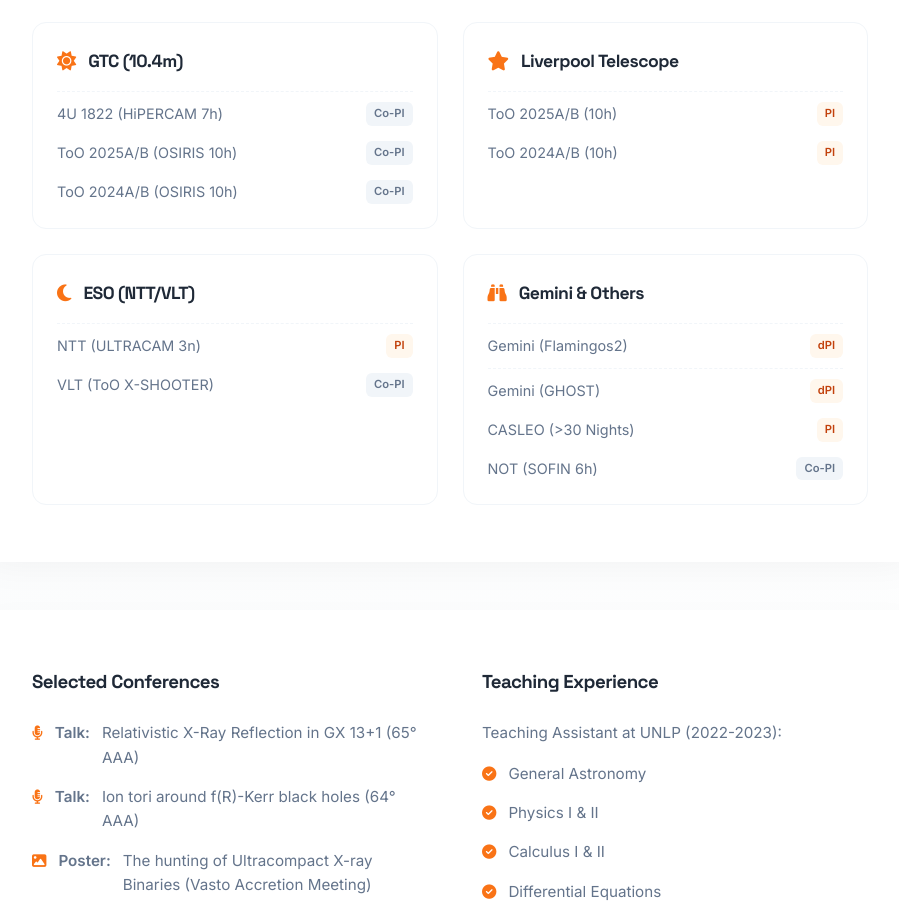
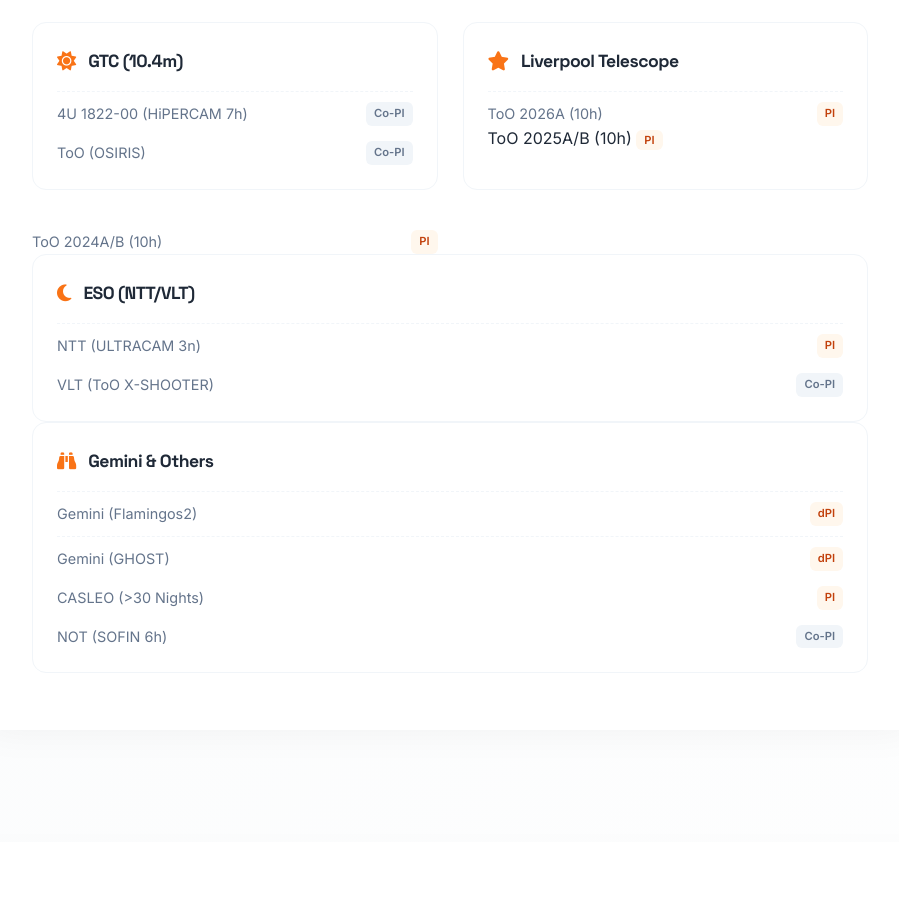
Before and after one commit to enzosaave/enzosaave.github.io, a plain HTML site: page index.html in a window 1280 px wide. Shown: the part 4411-5313 px from the top of the page, without its empty margins (190-1089 px from the left). Drawn offline with Linux system fonts and the light colour scheme.

Commit message:
Update index.html

```diff
--- a/index.html
+++ b/index.html
@@ -499,19 +499,18 @@
             <div class="telescope-item">
                 <div class="tele-head"><i class="fas fa-sun"></i> <h3>GTC (10.4m)</h3></div>
                 <div class="tele-data">
-                    <span>4U 1822 (HiPERCAM 7h)</span> <span class="role-badge">Co-PI</span>
+                    <span>4U 1822-00 (HiPERCAM 7h)</span> <span class="role-badge">Co-PI</span>
                 </div>
                 <div class="tele-data" style="border:none; margin-top:5px;">
-                    <span>ToO 2025A/B (OSIRIS 10h)</span> <span class="role-badge">Co-PI</span>
-                </div>
-                 <div class="tele-data" style="border:none; margin-top:5px;">
-                    <span>ToO 2024A/B (OSIRIS 10h)</span> <span class="role-badge">Co-PI</span>
+                    <span>ToO (OSIRIS)</span> <span class="role-badge">Co-PI</span>
                 </div>
             </div>
 
             <div class="telescope-item">
                 <div class="tele-head"><i class="fas fa-star"></i> <h3>Liverpool Telescope</h3></div>
                 <div class="tele-data">
+                    <span>ToO 2026A (10h)</span> <span class="role-badge pi">PI</span>
+                </div>
                     <span>ToO 2025A/B (10h)</span> <span class="role-badge pi">PI</span>
                 </div>
                  <div class="tele-data" style="border:none; margin-top:5px;">
```
